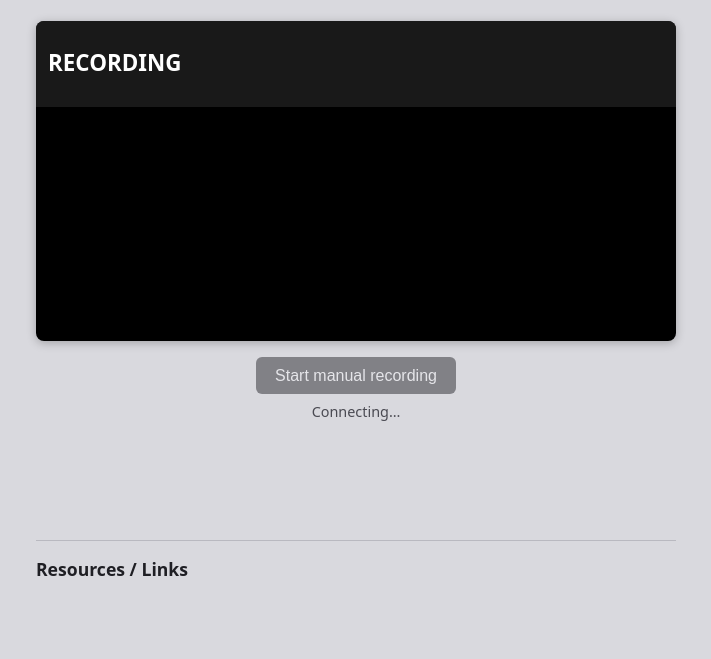
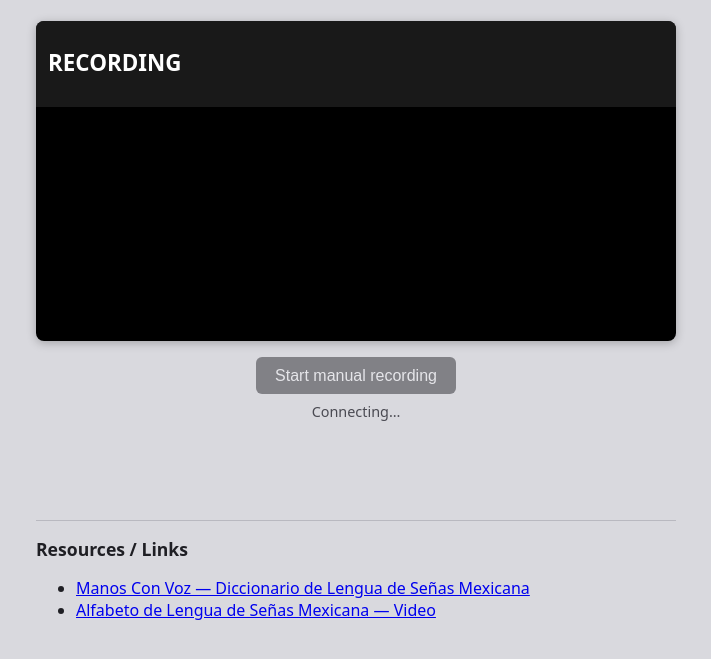
Before and after one commit to Heafy/nahual, a plain HTML site: page web/static/index.html in a window 1280 px wide. Shown: the part 131-790 px from the top of the page, without its empty margins (284-995 px from the left). Drawn offline with Linux system fonts and the light colour scheme.

Commit message:
feat: Useful resources / link

```diff
--- a/web/static/index.html
+++ b/web/static/index.html
@@ -44,8 +44,20 @@
 
   <footer>
     <h2>Resources / Links</h2>
-    <!-- Placeholder: links will be added later. -->
-    <div class="footer-placeholder"></div>
+    <ul class="footer-links">
+      <li>
+        <a href="https://educacionespecial.sep.gob.mx/storage/recursos/2023/05/xzrfl019nV-4Diccionario_lengua_%20Senas.pdf"
+           target="_blank" rel="noopener noreferrer">
+          Manos Con Voz — Diccionario de Lengua de Señas Mexicana
+        </a>
+      </li>
+      <li>
+        <a href="https://youtu.be/vXSSgzXJy1Q?si=px2lwEjMCovqeL5b"
+           target="_blank" rel="noopener noreferrer">
+          Alfabeto de Lengua de Señas Mexicana — Video
+        </a>
+      </li>
+    </ul>
   </footer>
 
   <script type="module" src="/static/app.js"></script>
```
